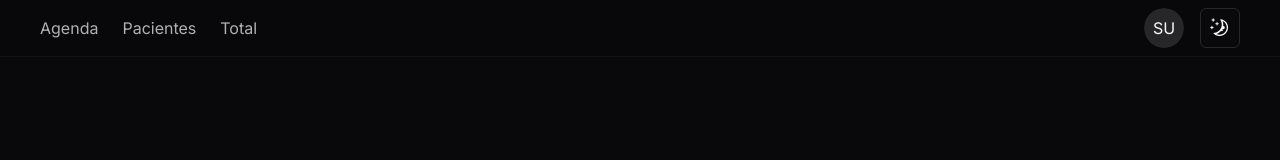
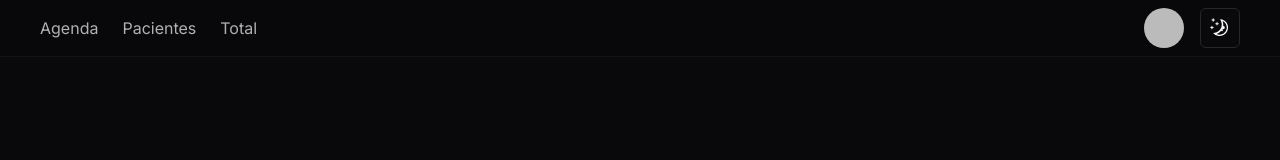
Before and after one commit to gabrielcinquini/schedule, a Next.js app: page /home/profile in a window 1280 px wide. Shown: the top 160 px of the page. Built offline with nearby package versions, Linux system fonts and the light colour scheme; no server answers; sample sign-in values are in the browser's storage.

Commit message:
fix: avatar url

```diff
--- a/src/@types/environment.d.ts
+++ b/src/@types/environment.d.ts
@@ -1,5 +1,7 @@
 declare namespace NodeJS {
   interface ProcessEnv {
-    JWT_SECRET: string
+    GOOGLE_CLIENT_ID: string
+    GOOGLE_CLIENT_SECRET: string
+    NEXTAUTH_SECRET: string
   }
 }
--- a/src/components/Header/Header.tsx
+++ b/src/components/Header/Header.tsx
@@ -21,7 +21,10 @@ export async function Header() {
             <DropdownMenuTrigger asChild>
               <button>
                 <Avatar>
-                  <AvatarImage src="" alt="" />
+                  <AvatarImage
+                    src={session?.user?.image ? session?.user?.image : ''}
+                    alt=""
+                  />
                   <AvatarFallback>
                     {getInitials(session?.user?.name)}
                   </AvatarFallback>
--- a/src/lib/auth.ts
+++ b/src/lib/auth.ts
@@ -10,8 +10,8 @@ export const authConfigs: NextAuthOptions = {
   adapter: PrismaAdapter(prismaClient),
   providers: [
     GoogleProvider({
-      clientId: process.env.GOOGLE_CLIENT_ID!,
-      clientSecret: process.env.GOOGLE_CLIENT_SECRET!,
+      clientId: process.env.GOOGLE_CLIENT_ID,
+      clientSecret: process.env.GOOGLE_CLIENT_SECRET,
       authorization: {
         params: {
           scope:
```
